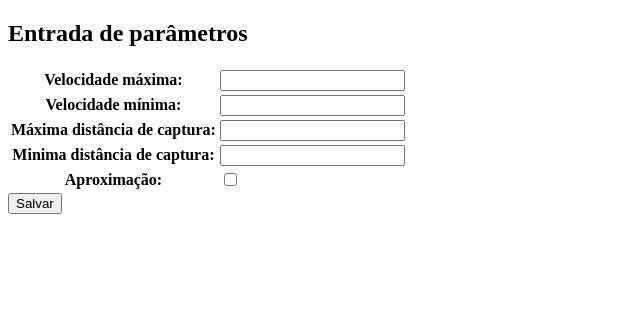
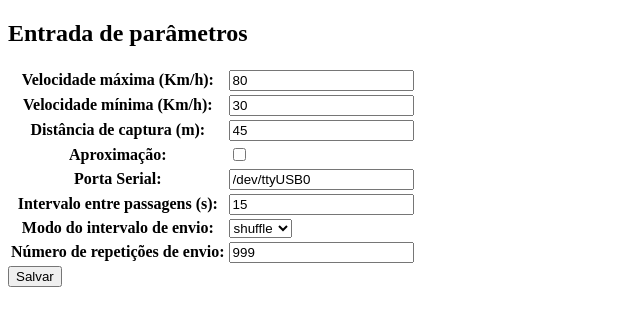
Before and after one commit to pintoXD/django_teste, a Django app: page /param/ in a window 1280 px wide. Shown: the top 326 px of the page, without its empty margins (0-640 px from the left). Run offline with Django 3.2, Linux system fonts and the light colour scheme; parts of the project's set-up code (start-up, migrations or seed data) failed here and were passed over.

Commit message:
atyalizado

```diff
--- /dev/null
+++ b/myapp/choices.py
@@ -0,0 +1,4 @@
+GAP_CHOICES = (
+    ("1", "shuffle"),
+    ("2", "normal")
+)
--- a/myapp/forms.py
+++ b/myapp/forms.py
@@ -1,16 +1,20 @@
 from django import forms
+from .choices import *
 
 
 class MyForm(forms.Form):
-    max_speed = forms.IntegerField(label="Velocidade máxima")
-    min_speed = forms.IntegerField(label="Velocidade mínima")
+    max_speed = forms.IntegerField(label="Velocidade máxima (Km/h)", initial=80)
+    min_speed = forms.IntegerField(label="Velocidade mínima (Km/h)", initial=30)
 
-    max_capture_distance = forms.IntegerField(
-        label="Máxima distância de captura")
-    min_capture_distance = forms.IntegerField(label="Minima distância de captura")
+    capture_distance = forms.IntegerField(label="Distância de captura (m)", initial=45)
 
     approximation = forms.BooleanField(label="Aproximação", required=False)
+    serial_port = forms.CharField(label="Porta Serial", initial = '/dev/ttyUSB0')
 
+    gap = forms.IntegerField(label="Intervalo entre passagens (s)", initial=15 )
+    gap_mode = forms.ChoiceField(choices= GAP_CHOICES, label="Modo do intervalo de envio", initial="1")
+
+    repeat = forms.IntegerField(label="Número de repetições de envio", initial=999)
     #  = forms.CharField(label='Enter your name', max_length=100)
     # email = forms.EmailField(label='Enter your email', max_length=100)
     # feedback = forms.CharField(widget=forms.Textarea(
@@ -18,17 +22,16 @@ class MyForm(forms.Form):
 
 
 class manualForm(forms.Form):
-    max_speed = forms.IntegerField(label="Velocidade máxima")
-    min_speed = forms.IntegerField(label="Velocidade mínima")
+    max_speed = forms.IntegerField(label="Velocidade desejada", initial=60)
 
-    max_capture_distance = forms.IntegerField(
-        label="Máxima distância de captura")
-    min_capture_distance = forms.IntegerField(
-        label="Minima distância de captura")
+    capture_distance = forms.IntegerField(label="Distância de captura", initial=45)
 
     approximation = forms.BooleanField(label="Aproximação", required=False)
+    serial_port = forms.CharField(label="Porta Serial", initial = '/dev/ttyUSB0')
 
+    gap = forms.IntegerField(label="Tempo em segundos entre envio de passagens", initial=15 )
+    gap_mode = forms.ChoiceField(choices= GAP_CHOICES, label="Modo do intervalo de envio", initial="1")
 
-class SerialForm(forms.Form):
-    serial_port = forms.CharField(label="Porta Serial")
-    baudrate = forms.IntegerField(label="Baudrate")
+# class SerialForm(forms.Form):
+#     serial_port = forms.CharField(label="Porta Serial")
+#     baudrate = forms.IntegerField(label="Baudrate")
--- a/myapp/templates/param.html
+++ b/myapp/templates/param.html
@@ -56,7 +56,7 @@
 
 
 
-{% comment %}<!DOCTYPE html>
+<!-- {% comment %} <!DOCTYPE html>
 <html>
     <head>
         <title>
@@ -97,3 +97,8 @@
 
     </body>
 </html> {% endcomment %}
+
+
+
+
+ -->
--- a/myapp/urls.py
+++ b/myapp/urls.py
@@ -22,8 +22,9 @@ urlpatterns = [
     path('', views.home),
     path('param/', views.responseform),
     path('thankyou/', views.responseform),
-    path('serialcfg/', views.serialform),
-    path('serial/', views.serialform)
+    # path('manualparam/', views.serialform),
+    # path('manualok/', views.serialform),
+
     # path('external', views.external),
     # # path('your-name',views.NameForm),
     # path('output', views.output, name="script"),
--- a/myapp/views.py
+++ b/myapp/views.py
@@ -1,7 +1,7 @@
 from django.shortcuts import render
 from django.http import HttpResponseRedirect, HttpResponse
 from django.template import loader
-from .forms import MyForm, SerialForm
+from .forms import MyForm
 # from .teste_1 import print_data
 import requests
 import multiprocessing
@@ -13,6 +13,7 @@ import runSensor
 
 
 id_queue = multiprocessing.Queue(1)
+config_queue = multiprocessing.Queue(1)
 content_queue = multiprocessing.Queue(1)
 
 
@@ -51,14 +52,14 @@ def callSensor(input_data):
         id_queue.put([multiprocessing.current_process().pid,
                       None])
 
-        content_queue.put(input_data)
+        config_queue.put(input_data)
 
-        proc = multiprocessing.Process(target=runSensor.VirtualSensor, args=(id_queue,content_queue,), daemon=True)
+        proc = multiprocessing.Process(target=runSensor.VirtualSensor, args=(id_queue,config_queue,), daemon=True)
         proc.start()
 
     else:
 
-        content_queue.put(input_data)
+        config_queue.put(input_data)
 
 
 
@@ -76,13 +77,21 @@ def responseform(request):
 
             max_speed = myForm.cleaned_data['max_speed']
             min_speed = myForm.cleaned_data['min_speed']
-            max_capture_distance = myForm.cleaned_data['max_capture_distance']
-            min_capture_distance = myForm.cleaned_data['min_capture_distance']
+
+            capture_distance = myForm.cleaned_data['capture_distance']
+
             approximation = myForm.cleaned_data['approximation']
+            serial_port = myForm.cleaned_data['serial_port']
 
-            input_data = [max_speed,min_speed,max_capture_distance,min_capture_distance,approximation]
+            gap = myForm.cleaned_data['gap']
+            gap_mode = myForm.cleaned_data['gap_mode']
+            repeat = myForm.cleaned_data['repeat']
 
-            callSensor(input_data)
+            input_data = [max_speed,min_speed,
+            capture_distance,approximation,serial_port]
+
+
+            # callSensor(input_data)
 
             # name = myForm.cleaned_data['name']
             # email = myForm.cleaned_data['email']
@@ -92,9 +101,13 @@ def responseform(request):
 
                 'max_speed': max_speed,
                 'min_speed': min_speed,
-                'max_capture_distance': max_capture_distance,
-                'min_capture_distance': min_capture_distance,
-                'approximation': approximation
+                'capture_distance': capture_distance,
+                'approximation': approximation,
+                'serial_port': serial_port,
+                'gap': gap,
+                'gap_mode': gap_mode,
+                'repeat': repeat
+
 
 
             }
@@ -115,31 +128,44 @@ def responseform(request):
      return render(request, 'param.html', {'form':form});
 
 
-def serialform(request):
+def manualForm(request):
+    #Form pra lidar com a entrada manual de dados de velocidade
     #if form is submitted
     if request.method == 'POST':
-        myForm = SerialForm(request.POST)
+        myForm = MyForm(request.POST)
 
         if myForm.is_valid():
 
+            speed_list = myForm.cleaned_data['max_speed']
+
+            approximation = myForm.cleaned_data['approximation']
+
             serial_port = myForm.cleaned_data['serial_port']
-            baudrate = myForm.cleaned_data['baudrate']
 
-            serial_config = [serial_port, baudrate]
-            f = open("serial.cfg","w+")
+            input_data = [max_speed, min_speed, max_capture_distance,
+            min_capture_distance, approximation, serial_port]
 
-            f.write(serial_config)
+            # callSensor(input_data)
 
-            f.close()
-
+            # name = myForm.cleaned_data['name']
+            # email = myForm.cleaned_data['email']
+            # feedback = myForm.cleaned_data['feedback']
 
             context = {
 
+                'max_speed': max_speed,
+                'min_speed': min_speed,
+                'capture_distance': capture_distance,
+                'approximation': approximation,
                 'serial_port': serial_port,
-                'baudrate': baudrate
+                'gap': gap,
+                'gap_mode': gap_mode,
+                'repeat': repeat
+
             }
 
-            template = loader.get_template('serialstatus.html')
+
+            template = loader.get_template('thankyou.html')
 
             # proc.join()
 
@@ -149,31 +175,70 @@ def serialform(request):
 
 
     else:
-         form2 = SerialForm()
+         form = MyForm()
 
-    return render(request, 'ser.html', {'serial': form2});
+    return render(request, 'param.html', {'form': form});
 
 
-# from django.http import HttpResponse
-# from .forms import ContactForm
+# def serialform(request):
+#     #if form is submitted
+#     if request.method == 'POST':
+#         myForm = SerialForm(request.POST)
 
-# # Create your views here.
+#         if myForm.is_valid():
+
+#             serial_port = myForm.cleaned_data['serial_port']
+#             baudrate = myForm.cleaned_data['baudrate']
+
+#             serial_config = [serial_port, baudrate]
+#             f = open("serial.cfg","w+")
+
+#             f.write(serial_config)
+
+#             f.close()
 
 
-# def contact(request):
+#             context = {
 
-#     # return HttpResponse('contact view')
+#                 'serial_port': serial_port,
+#                 'baudrate': baudrate
+#             }
 
-#     if request.method == 'POST':
-#         form  = ContactForm(request.POST)
-#         if form.is_valid():
+#             template = loader.get_template('serialstatus.html')
 
-#             print("Teste")
-#             name = form.cleaned_data['name']
-#             email = form.cleaned_data['email']
-#             print(name, email)
+#             # proc.join()
+
+#             return HttpResponse(template.render(context, request))
+
+#             # return render(request, 'home.html' , context)
+
+
+#     else:
+#          form2 = SerialForm()
+
+#     return render(request, 'ser.html', {'serial': form2});
+
+
+# # from django.http import HttpResponse
+# # from .forms import ContactForm
+
+# # # Create your views here.
+
+
+# # def contact(request):
+
+# #     # return HttpResponse('contact view')
+
+# #     if request.method == 'POST':
+# #         form  = ContactForm(request.POST)
+# #         if form.is_valid():
+
+# #             print("Teste")
+# #             name = form.cleaned_data['name']
+# #             email = form.cleaned_data['email']
+# #             print(name, email)
 
 
 
-#     form = ContactForm()
-#     return render(request, 'form.html', {'form':form})
+# #     form = ContactForm()
+# #     return render(request, 'form.html', {'form':form})
```
Also changed, not shown: myapp/templates/serialstatus.html (+12 -4 lines), myapp/templates/thankyou.html (+8 -3 lines), 1 other file.
